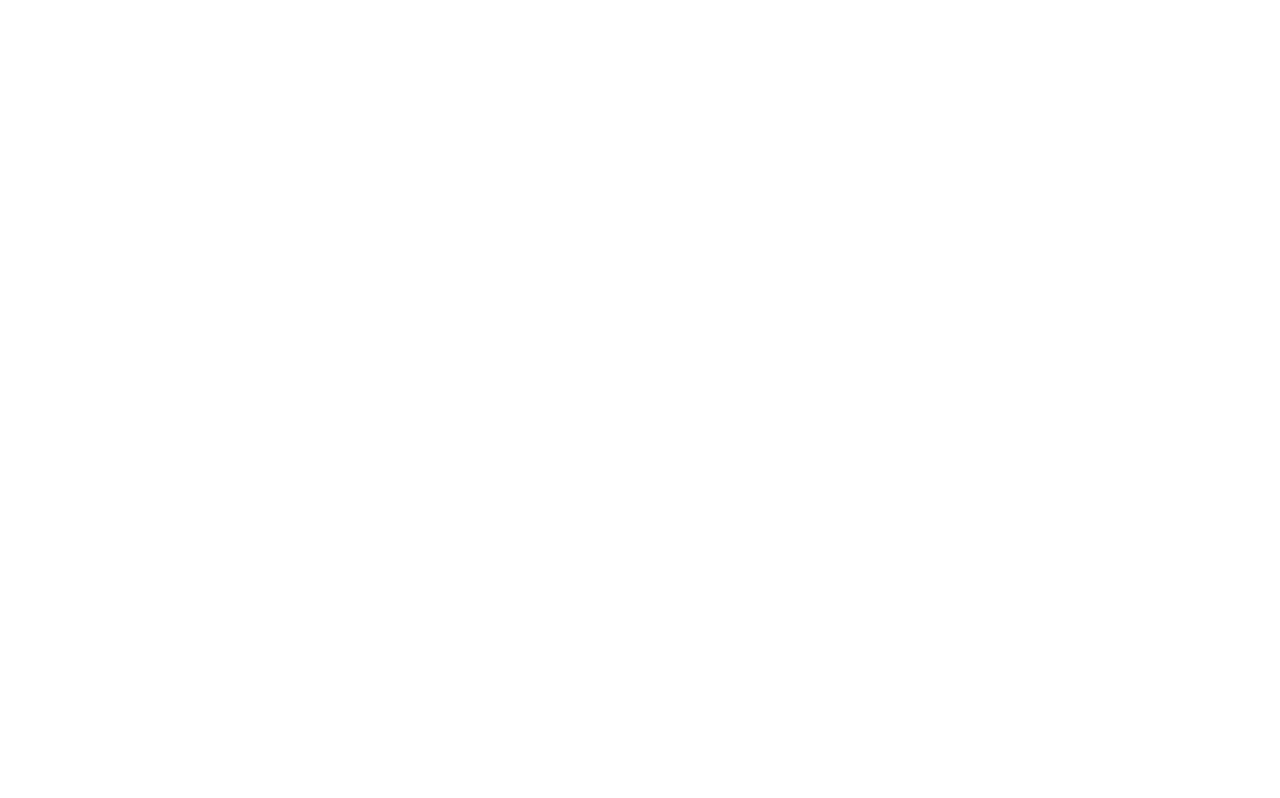
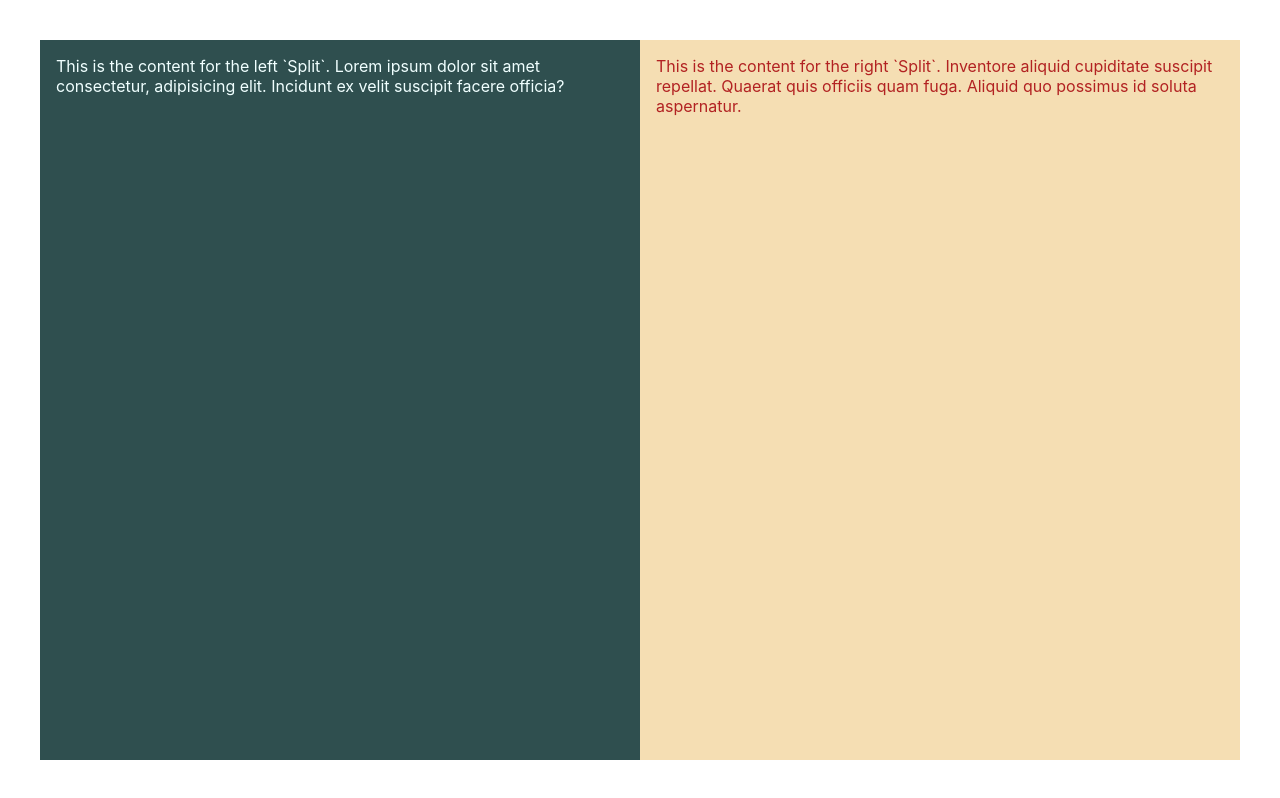
Before and after one commit to holly257/React-Playground, a React (Create React App) app: page / in a window 1280 px wide. Built offline with nearby package versions, Linux system fonts and the light colour scheme.

Commit message:
completed Component Composition

```diff
--- a/src/App.js
+++ b/src/App.js
@@ -1,16 +1,21 @@
 import React from 'react';
 import './App.css';
-// import Split from './composition/Split';
+import Split from './composition/Split';
 // import Tooltip from './composition/Tooltip';
 // import TheDate from './state/TheDate';
 // import Counter from './state/Counter';
 // import Tabs from './Tabs';
-import Accordion from './state-drills/Accordion';
+// import Accordion from './state-drills/Accordion';
 
 function App(){
   return (
     <main className='App'>
-
+      <Split className='left'>
+        This is the content for the left `Split`. Lorem ipsum dolor sit amet consectetur, adipisicing elit. Incidunt ex velit suscipit facere officia?
+      </Split>
+      <Split className='right'>
+        This is the content for the right `Split`. Inventore aliquid cupiditate suscipit repellat. Quaerat quis officiis quam fuga. Aliquid quo possimus id soluta aspernatur.
+      </Split>
     </main>
   );
 }
```
Also changed, not shown: 1 other file (tests, documents, lock files or other folders).
